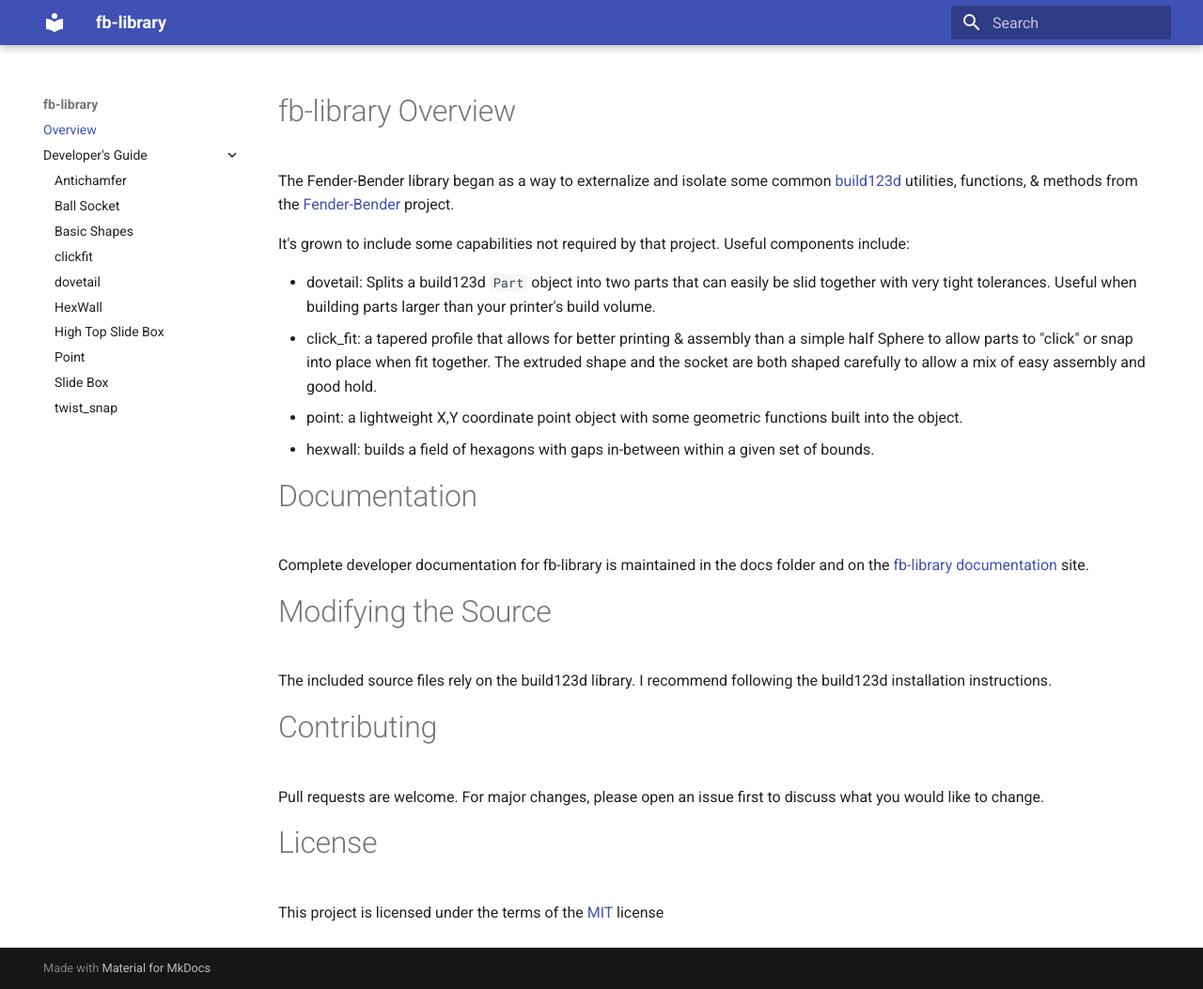
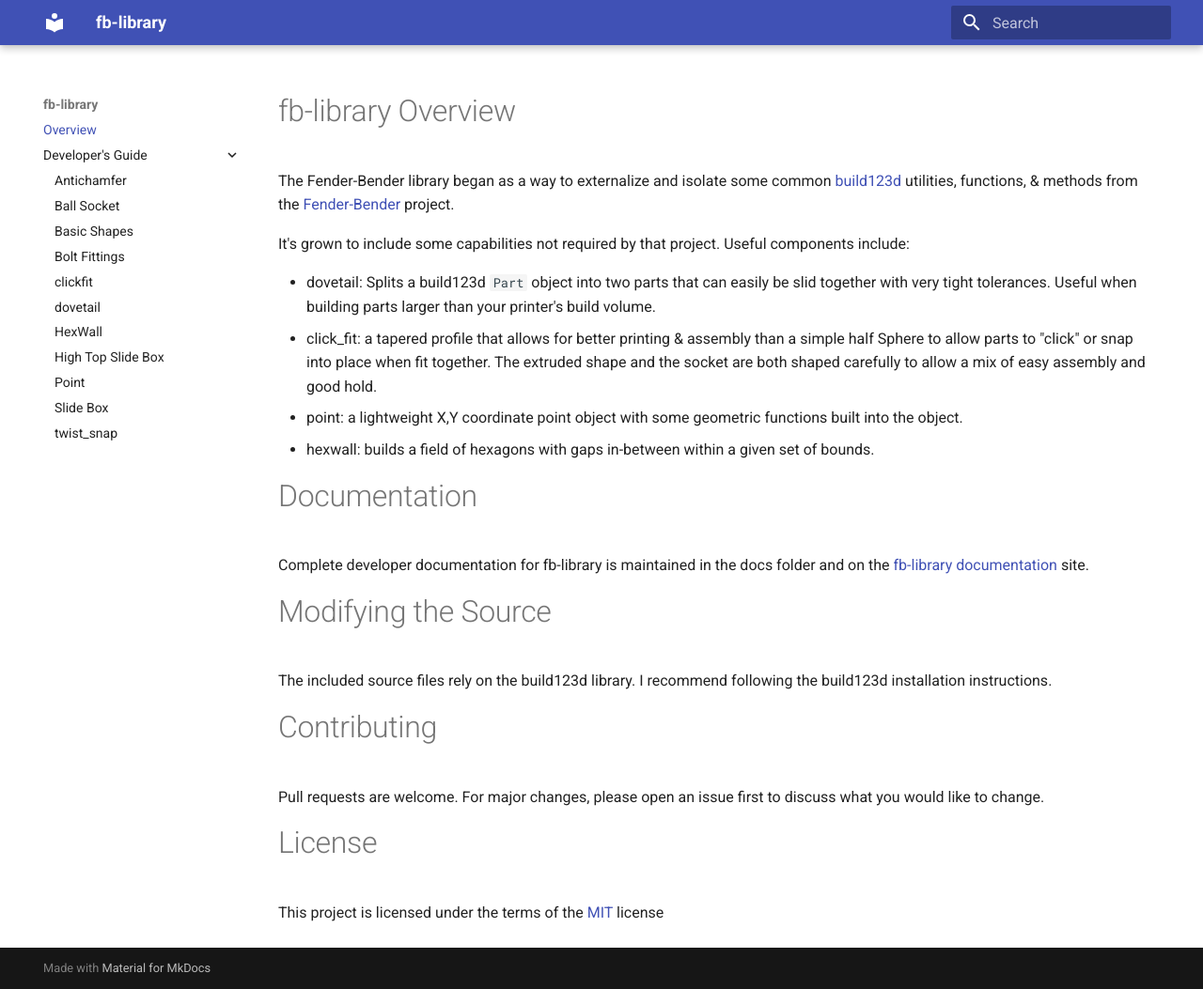
Before and after one commit to x0pherl/fb-library, an MkDocs documentation site: the page built from docs/index.md, in a window 1280 px wide and 1053 px high. Shown: the whole window at 94% size. Built offline with MkDocs 1.6.1 and Material for MkDocs 9.7.7, drawn with Linux system fonts in a browser that asks for light colours.

Commit message:
add bolt_fittings to documentation nav

```diff
--- a/mkdocs.yml
+++ b/mkdocs.yml
@@ -22,6 +22,7 @@ nav:
     - Antichamfer: antichamfer.md
     - Ball Socket: ball_socket.md
     - Basic Shapes: basic_shapes.md
+    - Bolt Fittings: bolt_fittings.md
     - clickfit: click_fit.md
     - dovetail: dovetail.md
     - HexWall: hexwall.md
```
